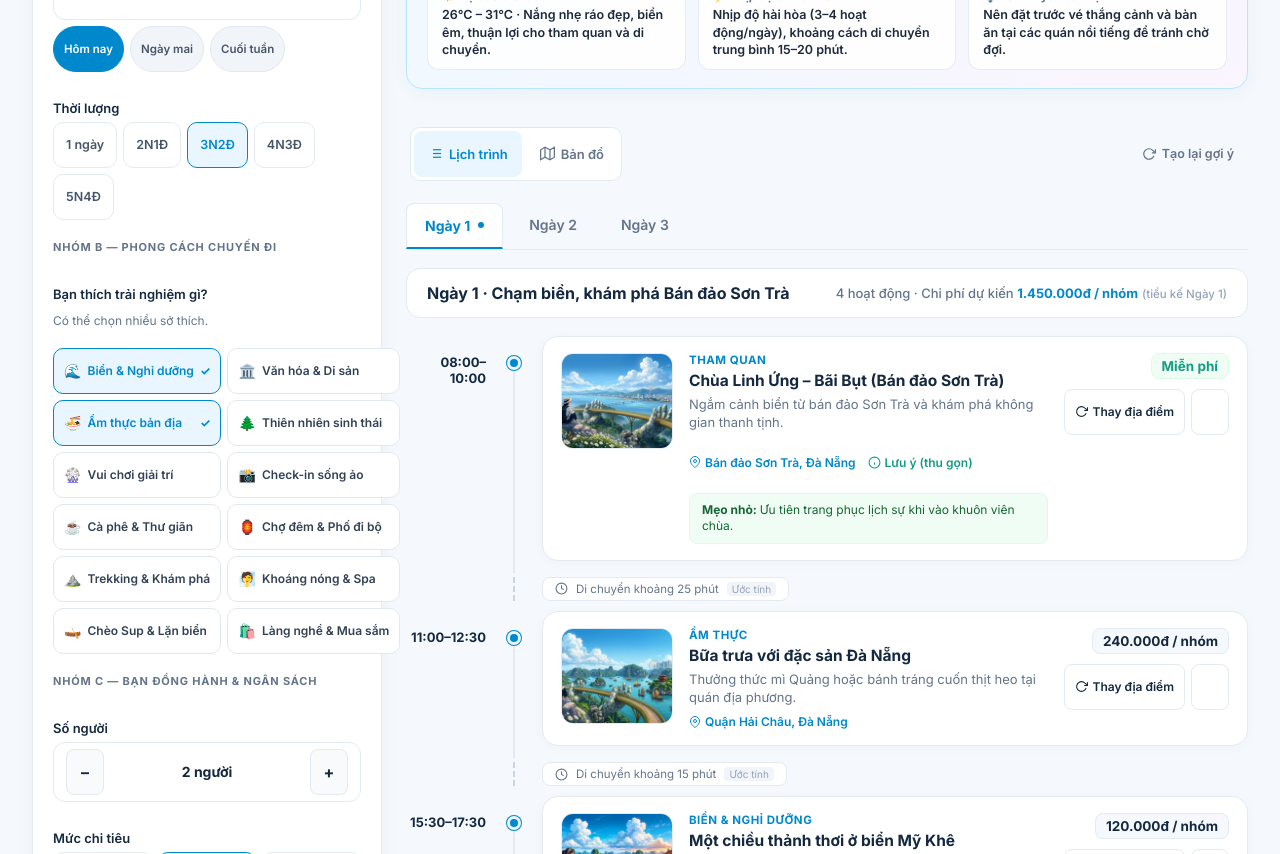
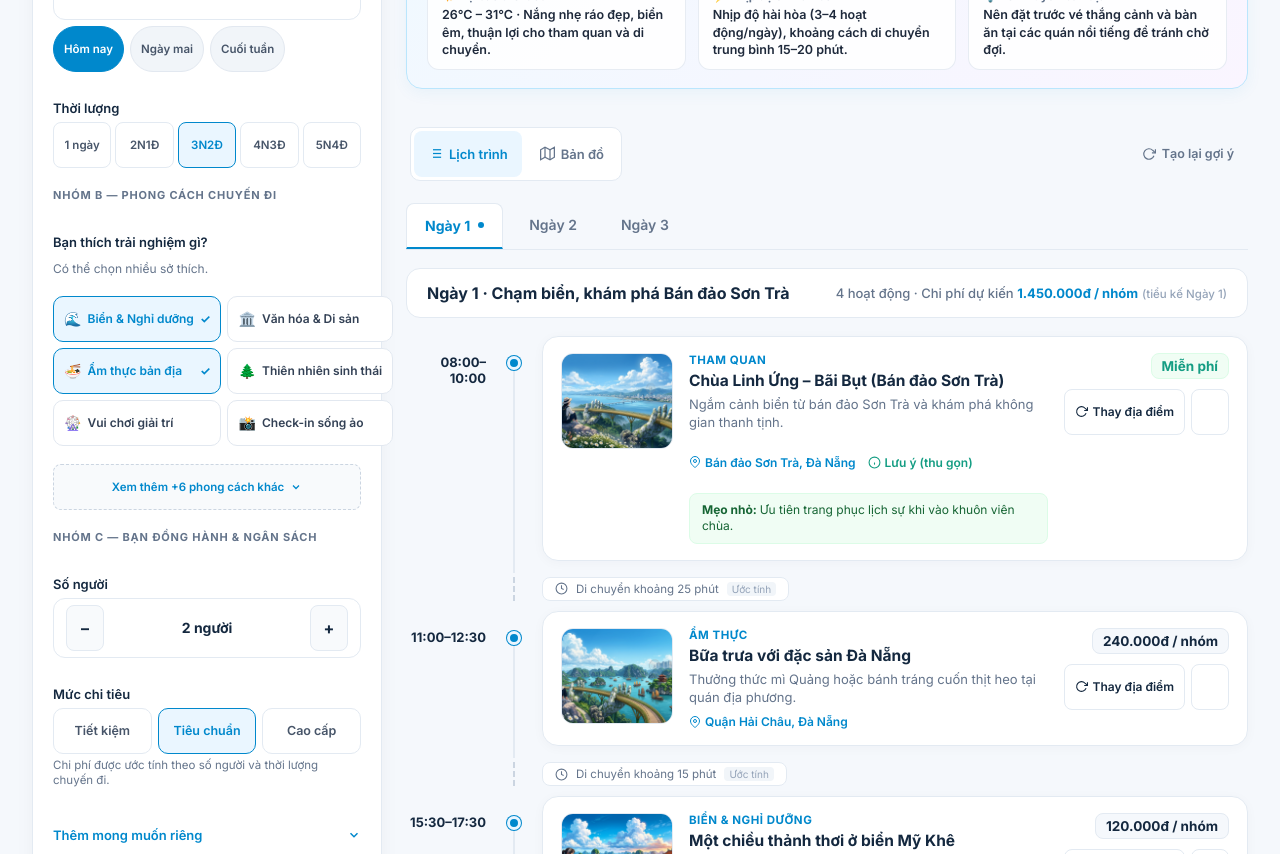
Before and after one commit to vanhle0610-star/Vista, a Next.js app in the folder web/: page /planner in a window 1280 px wide. Shown: the part 520-1374 px from the top of the page. Built offline with nearby package versions, Linux system fonts and the light colour scheme.

Commit message:
style(planner): balance sidebar layout with single-row duration chips and collapsible styles

```diff
--- a/web/src/app/planner/page.tsx
+++ b/web/src/app/planner/page.tsx
@@ -852,6 +852,13 @@ export default function PlannerPage() {
   const [startDate, setStartDate] = useState<string>(getTodayIso());
   const [duration, setDuration] = useState<string>('3n2d');
   const [selectedStyles, setSelectedStyles] = useState<string[]>(['beach', 'cuisine']);
+  const [showAllStyles, setShowAllStyles] = useState<boolean>(false);
+
+  // Balanced styles: show top 6 by default, plus any item user currently selected
+  const displayedStyles = useMemo(() => {
+    if (showAllStyles) return TRAVEL_STYLES;
+    return TRAVEL_STYLES.filter((st, idx) => idx < 6 || selectedStyles.includes(st.id));
+  }, [showAllStyles, selectedStyles]);
   const [peopleCount, setPeopleCount] = useState<number>(2);
   const [budgetTier, setBudgetTier] = useState<string>('standard');
   const [showWishes, setShowWishes] = useState<boolean>(false);
@@ -1532,7 +1539,7 @@ export default function PlannerPage() {
             <p className={styles.fieldSubLabel}>Có thể chọn nhiều sở thích.</p>
 
             <div className={styles.stylesPillsGrid}>
-              {TRAVEL_STYLES.map((st) => {
+              {displayedStyles.map((st) => {
                 const isSelected = selectedStyles.includes(st.id);
                 return (
                   <button
@@ -1551,6 +1558,24 @@ export default function PlannerPage() {
                 );
               })}
             </div>
+
+            <button
+              type="button"
+              className={styles.btnToggleMoreStyles}
+              onClick={() => setShowAllStyles((prev) => !prev)}
+            >
+              {showAllStyles ? (
+                <>
+                  <span>Thu gọn bớt</span>
+                  <svg width="12" height="12" viewBox="0 0 24 24" fill="none" stroke="currentColor" strokeWidth="2.5"><polyline points="18 15 12 9 6 15"/></svg>
+                </>
+              ) : (
+                <>
+                  <span>Xem thêm +{TRAVEL_STYLES.length - 6} phong cách khác</span>
+                  <svg width="12" height="12" viewBox="0 0 24 24" fill="none" stroke="currentColor" strokeWidth="2.5"><polyline points="6 9 12 15 18 9"/></svg>
+                </>
+              )}
+            </button>
           </div>
 
           {/* GROUP C — BẠN ĐỒNG HÀNH & NGÂN SÁCH */}
--- a/web/src/app/planner/planner.module.css
+++ b/web/src/app/planner/planner.module.css
@@ -307,23 +307,25 @@
   background: transparent;
 }
 
-/* Duration Chips */
+/* Duration Chips (5-Column single balanced row) */
 .durationChips {
-  display: flex;
-  flex-wrap: wrap;
-  gap: 6px;
+  display: grid;
+  grid-template-columns: repeat(5, 1fr);
+  gap: 4px;
 }
 
 .chipBtn {
   border: 1px solid #E3EAF2;
   background: #FFFFFF;
   color: #475569;
-  font-size: 12.5px;
-  font-weight: 600;
-  padding: 6px 12px;
-  border-radius: 10px;
-  cursor: pointer;
+  font-size: 11.5px;
+  font-weight: 600;
+  padding: 6px 2px;
+  border-radius: 8px;
+  cursor: pointer;
+  text-align: center;
   transition: all 0.18s ease;
+  white-space: nowrap;
 }
 
 .chipBtn:hover {
@@ -335,6 +337,29 @@
   background: #EAF6FF;
   border-color: #0088CC;
   color: #0088CC;
+}
+
+.btnToggleMoreStyles {
+  display: flex;
+  align-items: center;
+  justify-content: center;
+  gap: 6px;
+  width: 100%;
+  margin-top: 6px;
+  padding: 6px 10px;
+  background: #F8FAFC;
+  border: 1px dashed #CBD5E1;
+  border-radius: 8px;
+  font-size: 11.5px;
+  font-weight: 600;
+  color: #0088CC;
+  cursor: pointer;
+  transition: all 0.15s ease;
+}
+
+.btnToggleMoreStyles:hover {
+  background: #EAF6FF;
+  border-color: #0088CC;
 }
 
 /* GROUP B: 2-Column Travel Styles */
```
